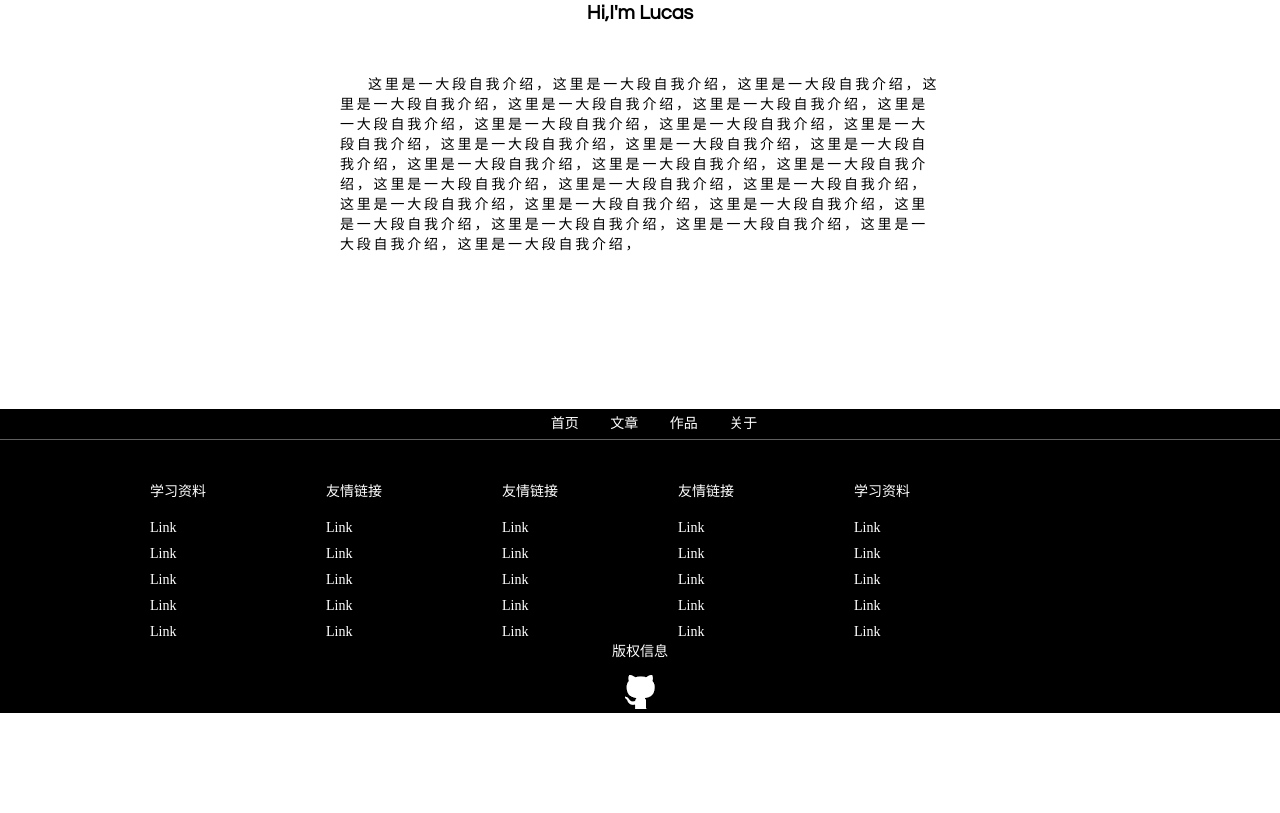
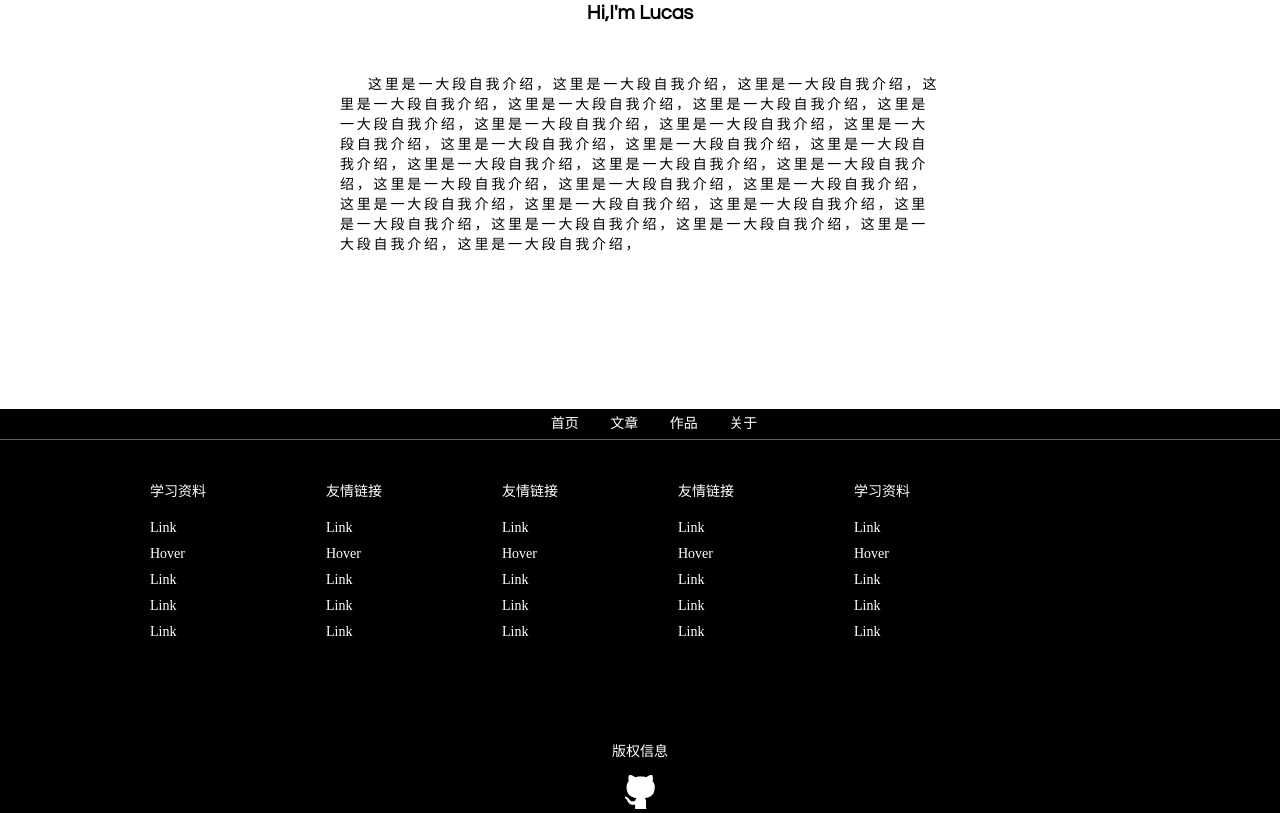
Before and after one commit to bcnote/ife, a plain HTML site: page index.html in a window 1280 px wide. Shown: the part 1441-2254 px from the top of the page. Before the commit the page ends 2154 px from the top, so only its background shows below. Drawn offline with Linux system fonts and the light colour scheme.

Commit message:
rewrite index.htm in 75-115 line and style.css in 152-157 line

```diff
--- a/css/style.css
+++ b/css/style.css
@@ -147,7 +147,14 @@ footer {
 	margin-top: 10px;
 }
 .links {
-	margin-bottom: 200px;
+	margin-bottom: 300px;
+}
+.links a {
+	text-decoration: none;
+	color: #fff;
+}
+.links a:hover {
+	text-decoration: underline;
 }
 
 .copyright {
--- a/index.html
+++ b/index.html
@@ -76,7 +76,7 @@
 				<ul>
 					<li>学习资料</li>
 					<li>Link</li>
-					<li>Link</li>
+					<li><a href="">Hover</a></li>
 					<li>Link</li>
 					<li>Link</li>
 					<li>Link</li>
@@ -84,7 +84,7 @@
 				<ul>
 					<li>友情链接</li>
 					<li>Link</li>
-					<li>Link</li>
+					<li><a href="">Hover</a></li>
 					<li>Link</li>
 					<li>Link</li>
 					<li>Link</li>
@@ -92,7 +92,7 @@
 				<ul>
 					<li>友情链接</li>
 					<li>Link</li>
-					<li>Link</li>
+					<li><a href="">Hover</a></li>
 					<li>Link</li>
 					<li>Link</li>
 					<li>Link</li>
@@ -100,7 +100,7 @@
 				<ul>
 					<li>友情链接</li>
 					<li>Link</li>
-					<li>Link</li>
+					<li><a href="">Hover</a></li>
 					<li>Link</li>
 					<li>Link</li>
 					<li>Link</li>
@@ -108,7 +108,7 @@
 				<ul>
 					<li>学习资料</li>
 					<li>Link</li>
-					<li>Link</li>
+					<li>Hover</li>
 					<li>Link</li>
 					<li>Link</li>
 					<li>Link</li>
```
